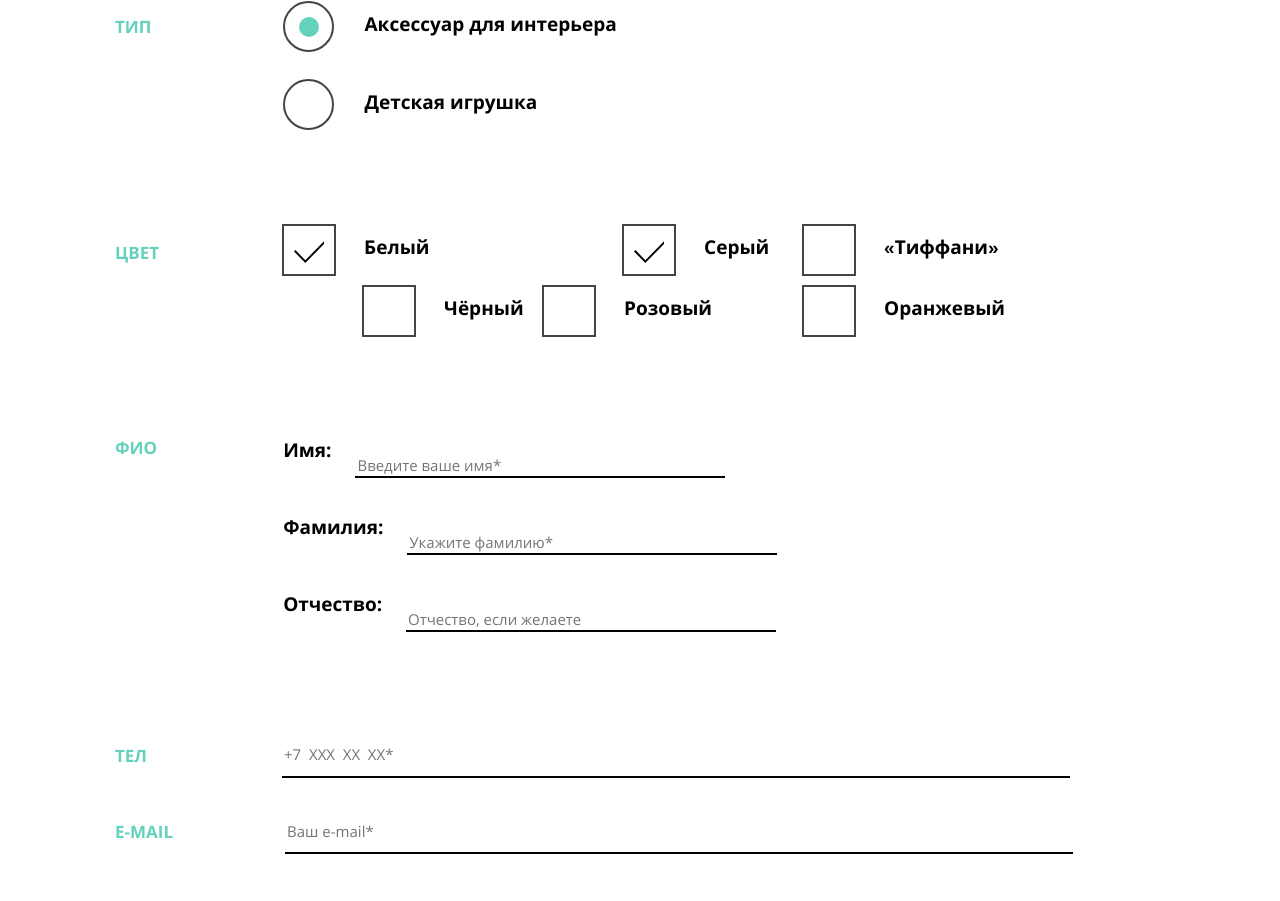
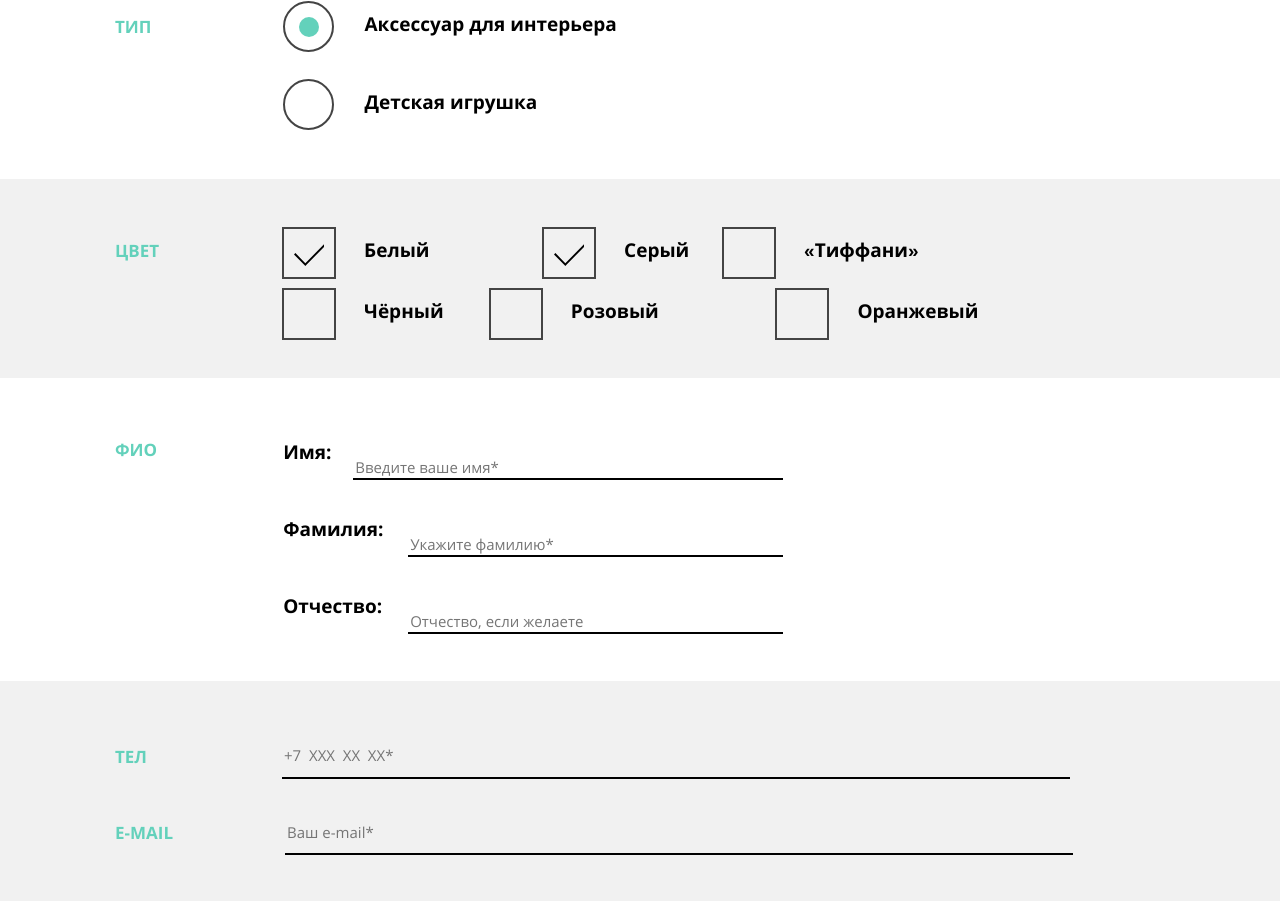
Before and after one commit to angelmer/240330-mishka, a website: page form.html in a window 1280 px wide. Shown: the part 579-1480 px from the top of the page. Drawn offline with nearby package versions, Linux system fonts and the light colour scheme; files that its build step writes are made by us from their sources; files whose address does not match are found by name.

Commit message:
correct mistakes

```diff
--- a/form.html
+++ b/form.html
@@ -65,8 +65,8 @@
       Вязание на заказ
     </h1>
   </div>
+  <form class="form" method="post" action="https://echo.htmlacademy.ru">
     <div class="container">
-    <form class="form" method="post" action="https://echo.htmlacademy.ru">
       <p class="form__description">
         Мы будем рады воплотить в жизнь ваши пожелания!
         Заполните простую форму заказа и мы свяжемся с вами чтобы уточнить детали.
@@ -86,6 +86,10 @@
           </div>
         </div>
       </div>
+    </div>
+  </form>
+  <form class="form" method="post" action="https://echo.htmlacademy.ru">
+    <div class="container">
       <div class="form__color">
         <h2 class="form__title">
           ЦВЕТ
@@ -117,6 +121,10 @@
           </div>
         </div>
       </div>
+    </div>
+  </form>
+  <form class="form" method="post" action="https://echo.htmlacademy.ru">
+    <div class="container">
       <div class="form__name">
         <h2 class="form__title">
           ФИО
@@ -136,12 +144,17 @@
           </label>
         </div>
       </div>
+    </div>
+  </form>
+  <form class="form" method="post" action="https://echo.htmlacademy.ru">
+    <div class="container">
       <div class="form__phone">
         <div class="form__phone-wrapper">
           <h2 class="form__title">
             <label class="form__phone-label" for="tel">ТЕЛ</label>
           </h2>
-          <input class="form__phone-input" type="tel" id="tel" placeholder="+7  XXX  XX  XX*" required pattern="\+*[0-9]{1,11}">
+          <input class="form__phone-input" type="tel" id="tel" placeholder="+7  XXX  XX  XX*" required
+                 pattern="\+*[0-9]{1,11}">
         </div>
       </div>
       <div class="form__mail">
@@ -152,6 +165,10 @@
           <input class="form__mail-input" type="email" id="email" placeholder="Ваш e-mail*" required="">
         </div>
       </div>
+    </div>
+  </form>
+  <form class="form" method="post" action="https://echo.htmlacademy.ru">
+    <div class="container">
       <div class="form__additional">
         <div class="form__additional-wrapper">
           <h2 class="form__title">
@@ -163,8 +180,8 @@
           <button class="button form__button-submit" type="submit">Отправить заказ</button>
         </div>
       </div>
+    </div>
   </form>
-  </div>
 </main>
 <footer class="footer">
   <div class="container">
--- a/less/bloks/form.less
+++ b/less/bloks/form.less
@@ -179,7 +179,22 @@
 
 @media (min-width: 768px) {
   .form {
+    padding: 0;
+  }
+
+  .form:nth-child(2){
+    padding-bottom: 8px;
     padding-top: 80px;
+  }
+
+  .form:nth-child(3) {
+    padding-bottom: 15px;
+    background: @basic-color;
+  }
+
+  .form:nth-child(5) {
+    padding-bottom: 54px;
+    background: @basic-color;
   }
 
   .form__description {
@@ -221,7 +236,7 @@
 
   .form__color {
     display: flex;
-    padding-top: 60px;
+    padding-top: 50px;
   }
 
   .form__color-label {
@@ -243,38 +258,51 @@
   }
 
   .form__color-items {
-    width: 440px;
+    width: 450px;
     margin-left: 140px;
-    padding-top: 7px;
+    padding-top: 12px;
     display: flex;
+    justify-content: space-between;
     flex-wrap: wrap;
   }
 
   .form__color-item {
-    width: 180px;
+    flex: 1;
     margin-bottom: 15px;
   }
 
-  .form__color-item:nth-child(2n+2) {
-    margin-left: auto;
+  .form__color-item:nth-child(odd) {
+    margin-right: 80px;
   }
 
   .form__name {
     display: flex;
-    padding-top: 66px;
+    padding-top: 50px;
+    padding-bottom: 37px;
+  }
+
+  .form__name-label {
+    display: flex;
+  }
+
+  .form__name-label:last-child {
+    margin-bottom: 0;
   }
 
   .form__name-family {
-    display: inline-block;
-    vertical-align: top;
+    flex: 1;
     font-size: 19px;
   }
 
   .form__name-input {
-    width: 370px;
+    width: 375px;
     margin-top: 13px;
     margin-left: 20px;
     margin-bottom: 10px;
+  }
+
+  .form__name-label:first-child .form__name-input {
+    width: 430px;
   }
 
   .form__name-wrapper {
@@ -283,7 +311,7 @@
   }
 
   .form__phone {
-    padding-top: 62px;
+    padding-top: 54px;
   }
 
   .form__phone-wrapper {
@@ -294,6 +322,7 @@
     width: 75%;
     margin-left: 135px;
     padding-top: 0;
+    background: @basic-color;
   }
 
   .form__mail {
@@ -312,10 +341,12 @@
     width: 75%;
     margin-left: 110px;
     padding-top: 0;
+    background: @basic-color;
   }
 
   .form__additional {
-    padding-top: 110px;
+    padding-top: 50px;
+    padding-bottom: 55px;
   }
 
   .form__additional-wrapper {
@@ -344,7 +375,7 @@
 }
 
 @media (min-width: 1250px) {
-  .form {
+  .form:nth-child(2) {
     padding-top: 150px;
   }
 
```
Lines whose indentation alone changed are shown as unchanged.
